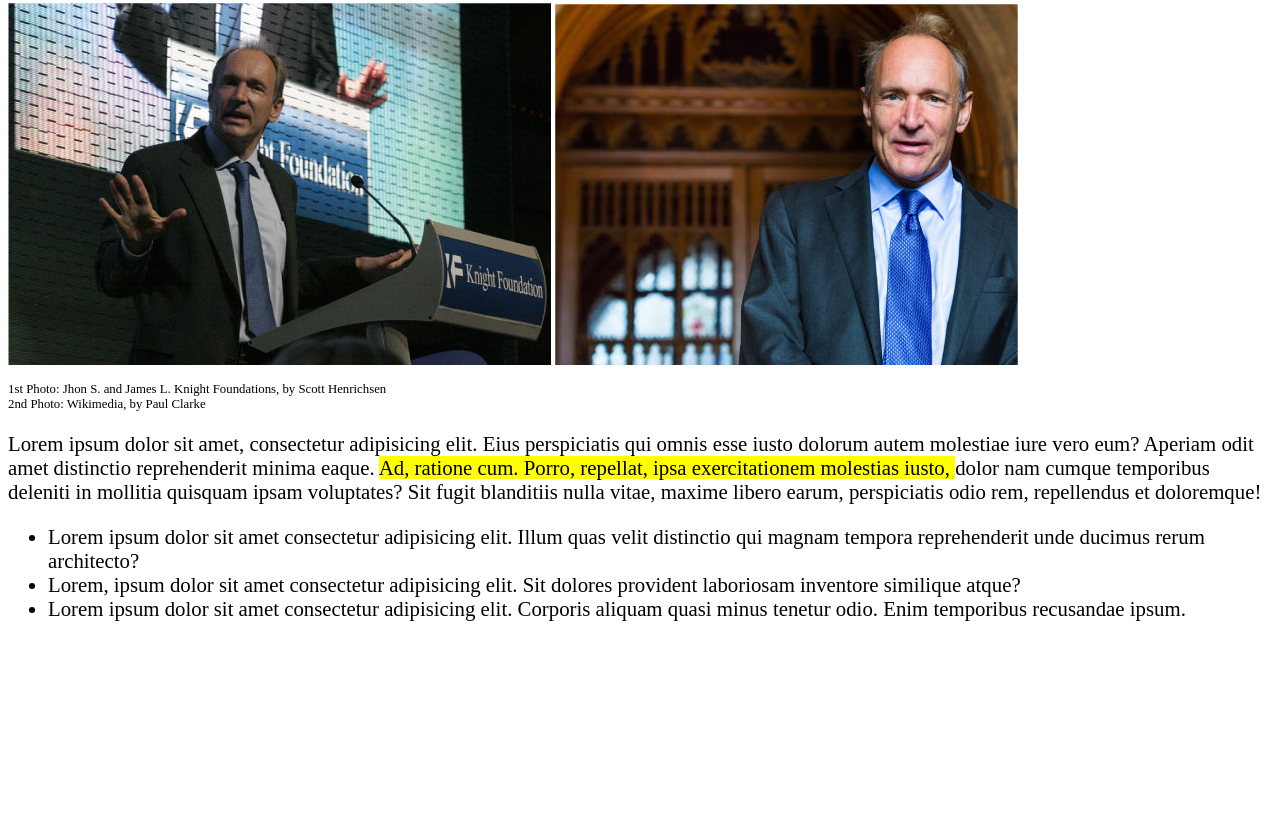
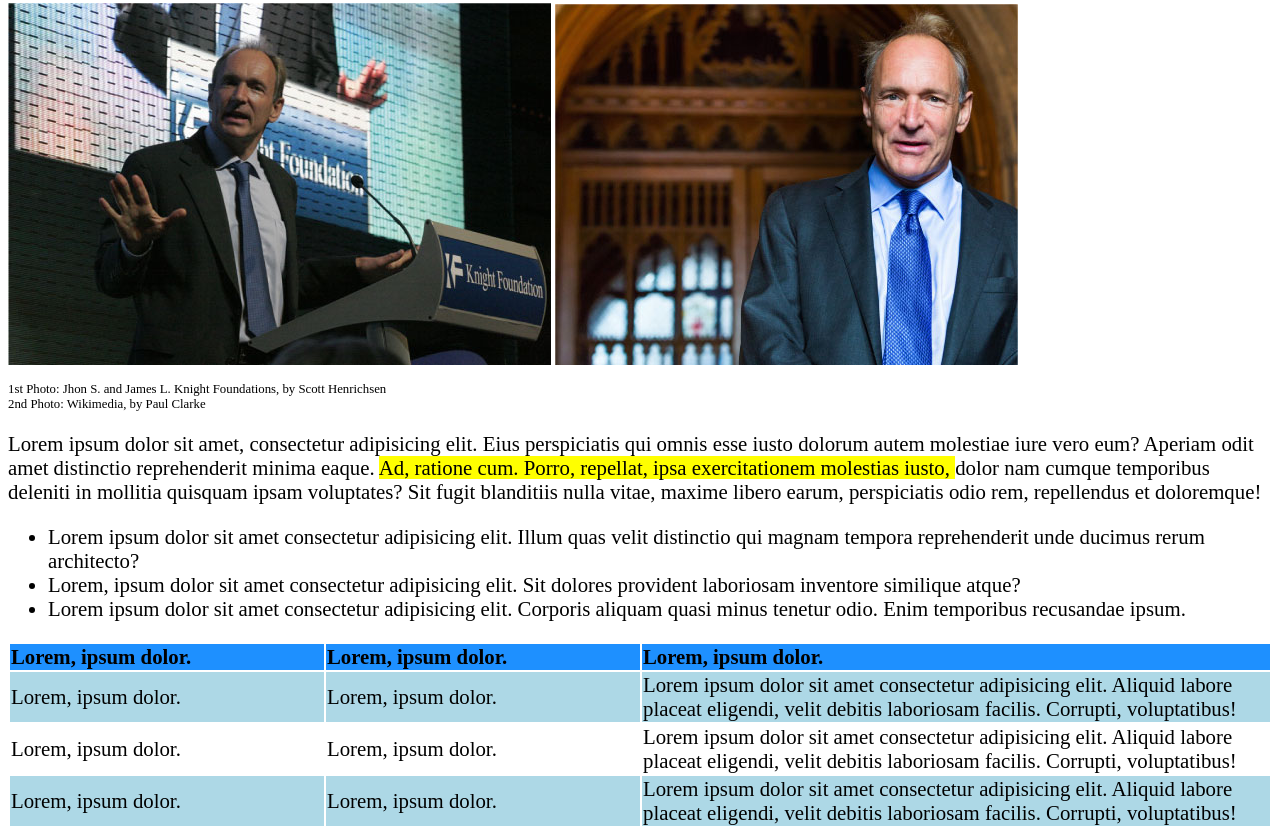
Before and after one commit to SebastianoUrban/html-css-booleaner, a plain HTML site: page index.html in a window 1280 px wide. Shown: the part 326-1162 px from the top of the page. Before the commit the page ends 968 px from the top, so only its background shows below. Drawn offline with Linux system fonts and the light colour scheme.

Commit message:
inserted table in body of article in main

```diff
--- a/css/style.css
+++ b/css/style.css
@@ -24,6 +24,18 @@
     background-color: yellow;
 }
 
+.small_col{
+    width: 25%;
+}
+
+.large_col{
+    width: 50%;
+}
+
+.tr_blue{
+    background-color:lightblue;
+}
+
 header{
     background-color:lightskyblue;
     background-image: url(../img/pattern.png);
@@ -36,3 +48,11 @@ header{
 h1{
     font-size: 3em;
 }
+
+th{
+    text-align: left;
+}
+
+thead{
+    background-color: dodgerblue;
+}
--- a/index.html
+++ b/index.html
@@ -43,6 +43,33 @@
                     <li>Lorem ipsum dolor sit amet consectetur adipisicing elit. Corporis aliquam quasi minus tenetur odio. Enim temporibus recusandae ipsum.</li>
                 </ul>
 
+                <table>
+                    <thead>
+                        <tr>
+                            <th class="small_col">Lorem, ipsum dolor.</th>
+                            <th class="small_col">Lorem, ipsum dolor.</th>
+                            <th class="lage_col">Lorem, ipsum dolor.</th>
+                        </tr>
+                    </thead>
+                    <tbody>
+                        <tr class="tr_blue">
+                            <td>Lorem, ipsum dolor.</td>
+                            <td>Lorem, ipsum dolor.</td>
+                            <td>Lorem ipsum dolor sit amet consectetur adipisicing elit. Aliquid labore placeat eligendi, velit debitis laboriosam facilis. Corrupti, voluptatibus!</td>
+                        </tr>
+                        <tr>
+                            <td>Lorem, ipsum dolor.</td>
+                            <td>Lorem, ipsum dolor.</td>
+                            <td>Lorem ipsum dolor sit amet consectetur adipisicing elit. Aliquid labore placeat eligendi, velit debitis laboriosam facilis. Corrupti, voluptatibus!</td>
+                        </tr>
+                        <tr class="tr_blue">
+                            <td>Lorem, ipsum dolor.</td>
+                            <td>Lorem, ipsum dolor.</td>
+                            <td>Lorem ipsum dolor sit amet consectetur adipisicing elit. Aliquid labore placeat eligendi, velit debitis laboriosam facilis. Corrupti, voluptatibus!</td>
+                        </tr>
+
+                    </tbody>
+                </table>
             </section>
 
         </main>
```
